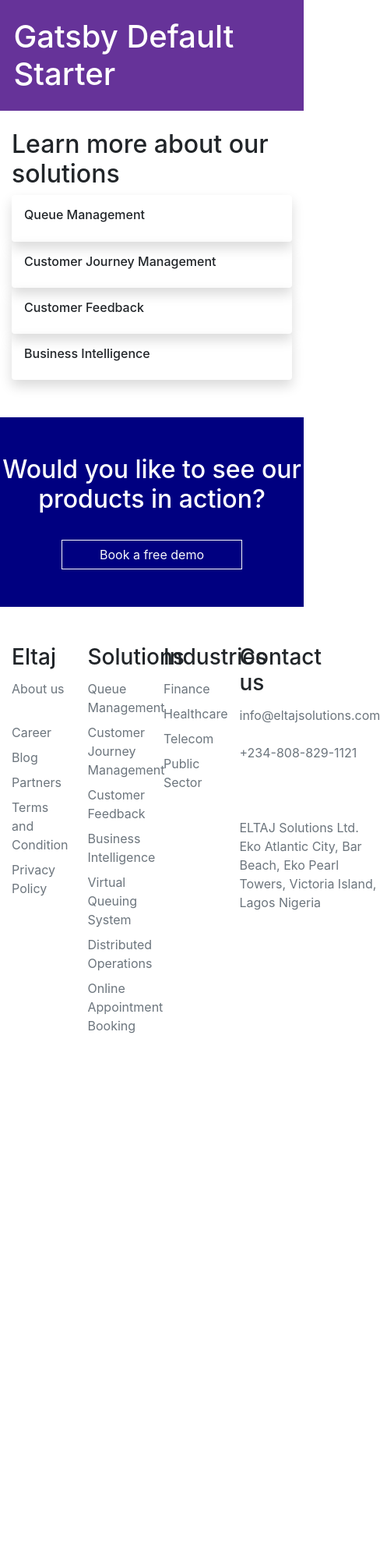
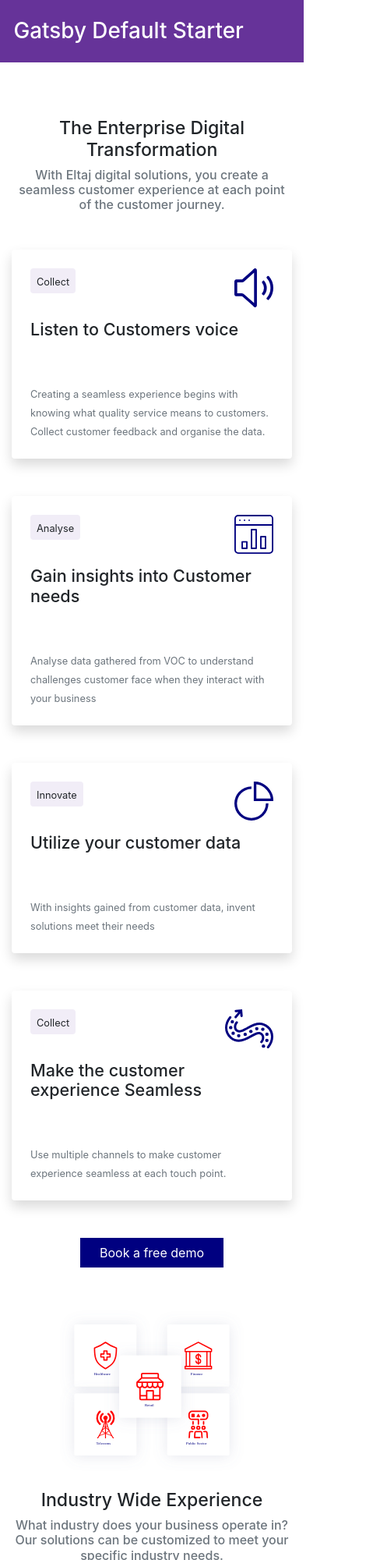
Before and after one commit to Mavennix/eltaj, a Gatsby site: page / in a window 390 px wide. Shown: the top 2000 px of the page at 78% size, 488 px wide, since content can reach past the window. Before the commit the page ends 1381 px from the top, so only its background shows below. Built offline with nearby package versions, Linux system fonts and the light colour scheme; Gatsby itself is replaced by a stand-in of ours.

Commit message:
landing page update

```diff
--- /dev/null
+++ b/src/components/covid-banner.js
@@ -0,0 +1,28 @@
+import React from "react"
+import CovidImg from "../images/landing-page/covid.svg"
+
+const CovidBanner = () => {
+  return (
+    <>
+      <div className="bg-light" style={{ borderRadius: "50px" }}>
+        <div className="row">
+          <div className="col-lg-6 col-md-7 p-5 d-flex flex-column justify-content-between">
+            <h3 className="text-primary">Eltaj’s Response to COVID-19</h3>
+            <h6 className="text-muted">
+              ELTAJ is helping enterprises transform their customer journey
+              during COVID-19 Pandemic and beyond.
+            </h6>
+            <div>
+              <button className="btn btn-primary rounded-0">Learn more</button>
+            </div>
+          </div>
+          <div className="col-lg-6 col-md-5 order-lg-last order-first">
+            <img style={{ objectFit: "cover"}} src={CovidImg} alt="" width="100%" height="100%" />
+          </div>
+        </div>
+      </div>
+    </>
+  )
+}
+
+export default CovidBanner
--- /dev/null
+++ b/src/components/feature-box/feature-box.js
@@ -0,0 +1,21 @@
+import React from "react"
+
+const FeatureBox = props => {
+  return (
+    <div className="row align-items-center">
+      <div
+        className={`col-md-6 text-md-left text-center mb-3 order-first  ${
+          props.textFirst ? "order-md-last" : "order-md-first"
+        }`}
+      >
+        <img src={props.image} alt="" width="70%"/>
+      </div>
+      <div className="col-md-6  mb-3 text-md-left text-center">
+        <h3>{props.title}</h3>
+        <h6 className="text-muted">{props.subtitle}</h6>
+      </div>
+    </div>
+  )
+}
+
+export default FeatureBox
--- a/src/components/footer/footer.js
+++ b/src/components/footer/footer.js
@@ -1,13 +1,13 @@
 import React from "react"
 import footerMenu from "../../data/footer-menu"
 import { Link } from "gatsby"
-
+import QmaticLogo from "../../images/qmatic-logo.png"
 const Footer = () => {
   return (
     <div className="container">
-      <div className="row">
+      <div className="row border-bottom">
         {footerMenu.map(menu => (
-          <div className="col-3">
+          <div className="col-lg-3 col-md-6 mb-5">
             <h3>{menu.title}</h3>
             <ul className="nav flex-column">
               {menu.menuItems.map(menuItem => (
@@ -21,7 +21,7 @@ const Footer = () => {
           </div>
         ))}
 
-        <div className="col-3">
+        <div className="col-lg-3 col-md-6 mb-5">
           <h3>Contact us</h3>
           <ul className="nav flex-column">
             <li class="nav-item">
@@ -41,6 +41,17 @@ const Footer = () => {
           </ul>
         </div>
       </div>
+      <div className="d-flex justify-content-between my-5">
+        <div className="text-muted d-flex flex-column">
+          <small>
+            Copyright © 2016 - 2020. ELTAJ Solutions Ltd.
+          </small>
+          <small>All rights reserved.</small>
+        </div>
+        <div>
+          <img src={QmaticLogo} alt="" height="30"/>
+        </div>
+      </div>
     </div>
   )
 }
--- /dev/null
+++ b/src/components/info-box/info-box.js
@@ -0,0 +1,23 @@
+import React from "react"
+
+const InfoBox = props => {
+  return (
+    <div className="shadow p-4 rounded w-100">
+      <div className="d-flex justify-content-between align-items-start mb-3">
+        <span className="rounded py-1 px-2  bg-light"><small>{props.caption}</small></span>
+        <div className="">
+          <img className="" src={props.icon} height="50" alt=""/>
+        </div>
+      </div>
+        <div className="row mb-5">
+            <div className="col-lg-9">
+            <h4>{props.title}</h4>
+            </div>
+        </div>
+
+      <small className="text-muted">{props.subtitle}</small>
+    </div>
+  )
+}
+
+export default InfoBox
--- a/src/components/layout.scss
+++ b/src/components/layout.scss
@@ -1,4 +1,7 @@
 $primary: #000080;
 $warning: #fbb818;
 $danger: #fc4a1a;
+$light: #F1EDF7;
+
+$enable-responsive-font-sizes: true;
 @import "~bootstrap/scss/bootstrap.scss";
--- /dev/null
+++ b/src/data/features.js
@@ -0,0 +1,32 @@
+import IndustryWideExpImg from "../images/landing-page/industry_wide_exp.svg"
+import SeamlessIntegrationImg from "../images/landing-page/seamless-integration.svg"
+import ScalabilityImg from "../images/landing-page/scalability.svg"
+import CustomerSupportImg from "../images/landing-page/customer-support.svg"
+const features = [
+  {
+    image: IndustryWideExpImg,
+    title: "Industry Wide Experience",
+    subtitle:
+      "What industry does your business operate in? Our solutions can be customized to meet your specific industry needs.",
+  },
+  {
+    image: ScalabilityImg,
+    title: "Scalability",
+    subtitle:
+      "Our solutions are designed to help keep up ever evolving marketing trends. With Eltaj solution, you can gain a competitive edge in your market.",
+  },
+  {
+    image: SeamlessIntegrationImg,
+    title: "Seamless Integration",
+    subtitle:
+      "Our solutions integrates seamlessly with your system, enabling you to create a completely experience for customers",
+  },
+  {
+    image: CustomerSupportImg,
+    title: "Customer Support",
+    subtitle:
+      "We provide 24/7 support on installation, technical and solution consultancy.",
+  },
+]
+
+export default features
--- /dev/null
+++ b/src/data/learnMoreOptions.js
@@ -0,0 +1,20 @@
+const leanMoreOptions = [
+  {
+    text: "Queue Management",
+    to: "/about-us",
+  },
+  {
+    text: "Customer Journey Management",
+    to: "/about-us",
+  },
+  {
+    text: "Customer Feedback",
+    to: "/about-us",
+  },
+  {
+    text: "Business Intelligence",
+    to: "/about-us",
+  },
+]
+
+export default leanMoreOptions
--- /dev/null
+++ b/src/data/transfromationsSeps.js
@@ -0,0 +1,37 @@
+import VoiceIcon from "../images/icons/voice.svg"
+import PieChartIcon from "../images/icons/pie_chart.svg"
+import BarChartIcon from "../images/icons/bar_chart.svg"
+import SmoothFlowIcon from "../images/icons/smooth_flow.svg"
+
+const transformationSteps = [
+  {
+    caption: "Collect",
+    icon: VoiceIcon,
+    title: "Listen to Customers voice",
+    subtitle:
+      "Creating a seamless experience begins with knowing what quality service means to customers. Collect customer feedback and organise the data.",
+  },
+  {
+    caption: "Analyse",
+    icon: BarChartIcon,
+    title: "Gain insights into Customer needs",
+    subtitle:
+      "Analyse data gathered from VOC to understand challenges customer face when they interact with your business",
+  },
+  {
+    caption: "Innovate",
+    icon: PieChartIcon,
+    title: "Utilize your customer data",
+    subtitle:
+      "With insights gained from customer data, invent solutions meet their needs",
+  },
+  {
+    caption: "Collect",
+    icon: SmoothFlowIcon,
+    title: "Make the customer experience Seamless",
+    subtitle:
+      "Use multiple channels to make customer experience seamless at each touch point.",
+  },
+]
+
+export default transformationSteps
--- a/src/pages/index.js
+++ b/src/pages/index.js
@@ -2,46 +2,81 @@ import React from "react"
 import Layout from "../components/layout"
 import SEO from "../components/seo"
 import { Link } from "gatsby"
+import InfoBox from "../components/info-box/info-box"
+import transformationSteps from "../data/transfromationsSeps"
+import leanMoreOptions from "../data/learnMoreOptions"
+import CovidBanner from "../components/covid-banner"
+import features from "../data/features"
+import FeatureBox from "../components/feature-box/feature-box"
 
-const leanMoreOptions = [
-  {
-    text: "Queue Management",
-    to: "/about-us",
-  },
-  {
-    text: "Customer Journey Management",
-    to: "/about-us",
-  },
-  {
-    text: "Customer Feedback",
-    to: "/about-us",
-  },
-  {
-    text: "Business Intelligence",
-    to: "/about-us",
-  },
-]
 const IndexPage = () => (
   <Layout>
     <SEO title="Home" />
     <div className="container">
-      <h2>Learn more about our solutions</h2>
-      <div className="row gutters row-eq-height">
-        {
-          leanMoreOptions.map( option => <div className = "col-lg-3 col-md-6">
-            <div className="rounded shadow p-3">
-            <h6>{option.text}</h6>
-
-            </div>
-          </div>)
-        }
+      <div className="row">
+        <div className="col-lg-8 mx-auto">
+          <div className="px-lg-5 text-center my-5">
+            <h3>The Enterprise Digital Transformation</h3>
+            <h6 className="text-muted">
+              With Eltaj digital solutions, you create a seamless customer
+              experience at each point of the customer journey.
+            </h6>
+          </div>
+          <div className="row">
+            {transformationSteps.map((step, index) => (
+              <div className="col-lg-6 mb-5">
+                <div className="d-flex h-100">
+                  <InfoBox
+                    caption={step.caption}
+                    icon={step.icon}
+                    title={step.title}
+                    subtitle={step.subtitle}
+                  />
+                </div>
+              </div>
+            ))}
+          </div>
+        </div>
+      </div>
+      <div className="text-center">
+        <button className="btn btn-primary rounded-0 text-center px-4">
+          Book a free demo
+        </button>
       </div>
     </div>
+    <div className="container my-5 pb-4">
+      {features.map((feature, index) => (
+        <FeatureBox
+          image={feature.image}
+          title={feature.title}
+          textFirst={index % 2 === 0 ? false : true}
+          subtitle={feature.subtitle}
+        />
+      ))}
+    </div>
+    <div className="container">
+      <h2 className="text-center my-5">Learn more about our solutions</h2>
+      <div className="row gutters">
+        {leanMoreOptions.map(option => (
+          <div className="col-lg-3 col-md-6 mb-4">
+            <div className="rounded shadow p-3 h-100 d-flex">
+              <h6>{option.text}</h6>
+            </div>
+          </div>
+        ))}
+      </div>
+    </div>
+
+    <div className="container my-5">
+      <CovidBanner />
+    </div>
     <div className="bg-primary text-white text-center py-5 my-5">
-      <h2>Would you like to see our products in action?</h2>
-      <Link className="btn btn-outline-light rounded-0 mt-4 px-5">
-        Book a free demo
-      </Link>
+      <div className="py-5">
+        <h2>Would you like to see our products in action?</h2>
+        <Link className="btn btn-outline-light rounded-0 mt-4 px-5">
+          Book a free demo
+        </Link>
+      </div>
     </div>
   </Layout>
 )
```
Also changed, not shown: src/images/icons/bar_chart.svg (added), src/images/icons/pie_chart.svg (added), src/images/icons/smooth_flow.svg (added), src/images/icons/voice.svg (added), src/images/landing-page/covid.svg (added), src/images/landing-page/customer-support.svg (added), src/images/landing-page/industry_wide_exp.svg (added), src/images/landing-page/scalability.svg (added), src/images/landing-page/seamless-integration.svg (added), src/images/qmatic-logo.png (added).
